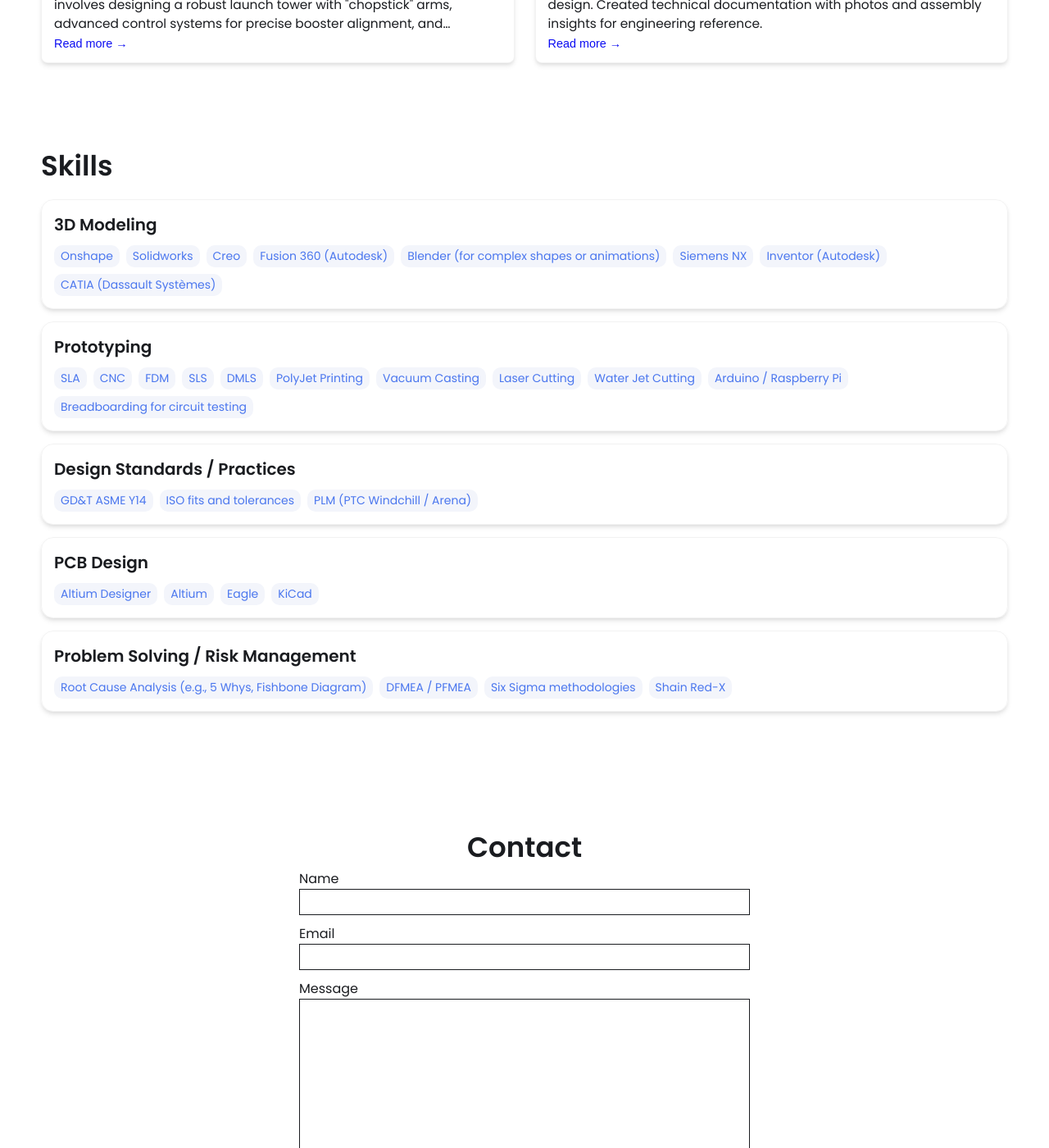
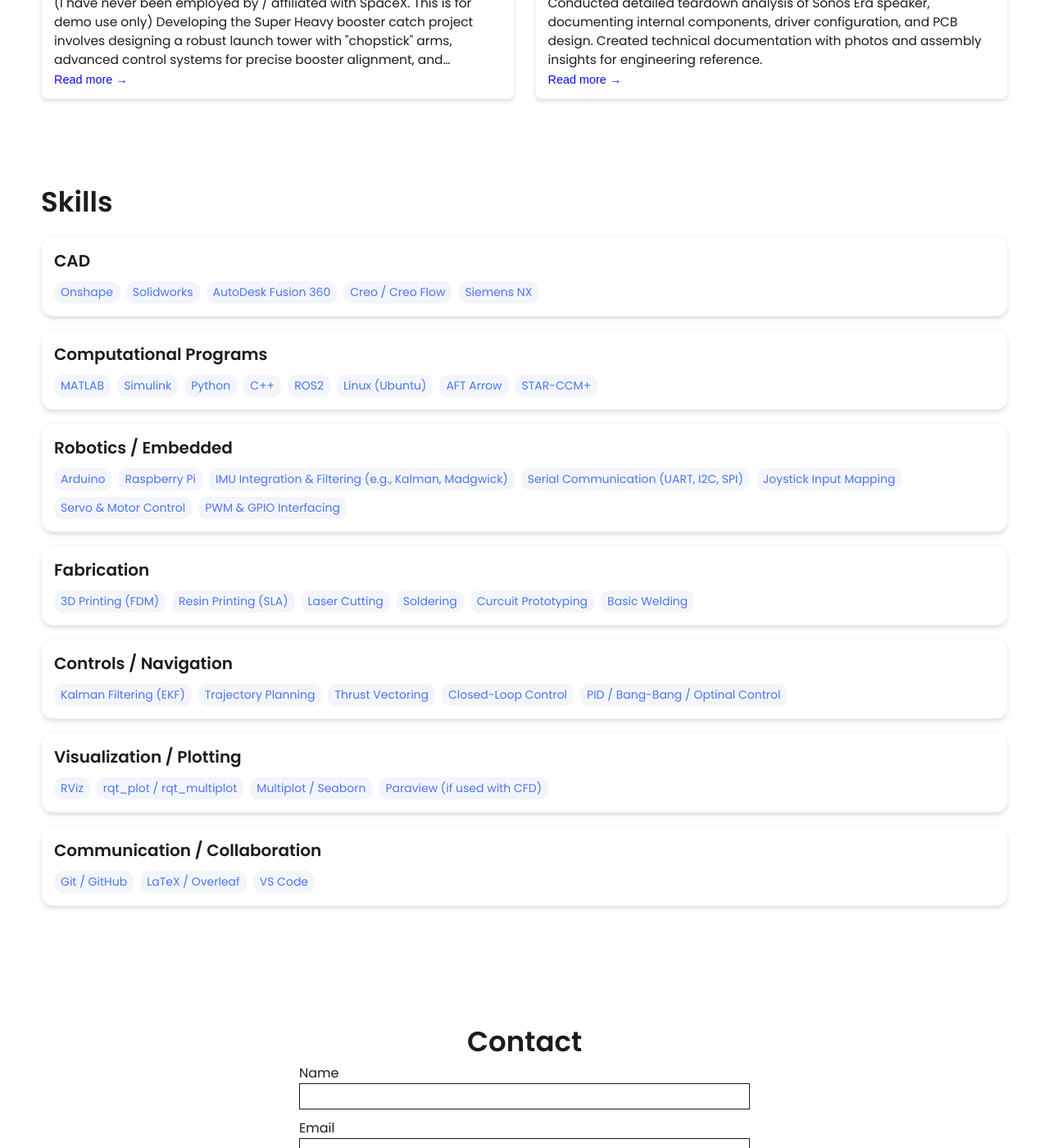
Before and after one commit to munir-zarea/munir-zarea.github.io, a Jekyll site: the page built from index.html, in a window 1280 px wide and 1400 px high, scrolled down 1449 px. Shown: the whole window at 82% size. Built offline with Jekyll 4.4.1, drawn with Linux system fonts in a browser that asks for light colours; some of the changed text lies outside the part shown.

Commit message:
Update _config.yml

```diff
--- a/_config.yml
+++ b/_config.yml
@@ -7,17 +7,25 @@
 
 # Main Page Setup
 
-title: John Doe's Portfolio # This is what shows up in the tab of the browser
+title: Munir Zarea's Portfolio # This is what shows up in the tab of the browser
 
 
 
 # Hero Section
-name: John Doe
-headline: headline message
+name: Munir Zarea
+headline: Hello!
 description: >- # dont remove this line. this will ignore all new lines until the next section
-  Write an awesome intro and discuss your highlights and qualification. You can edit this
-  line in _config.yml. It will appear in your document head meta (for
-  Google search results) and in your feed.xml site description.
+  I graduated from Oregon State University in 2022 with a B.S. in Mechanical Engineering.
+  While at OSU, I was involved in marine energy innovation clubs such as the Marine Renewable
+  Energy Club (MREC) and participated in the Marine Energy Collegiate Competition (MECC).
+  I also worked on a senior design project analyzing shark hydrodynamics to improve satellite
+  telemetry tag designs. These experiences formed the foundation for my passion in marine
+  engineering and inspired me to pursue graduate research focused on marine robotics.
+  I'm currently pursuing a Master's of Science in Mechanical Engineering at The University of
+  Hawaii at Manoa where I pursue my passion for biomimetic underwater vehicle design in the
+  Soft Robotics and Intelligent Machines Laboratory (SAIL).
+  In my free time, I enjoy hiking, surfing, mountain biking, camping, board games, and
+  exploring new cities.
 
 # Place your profile image in /assets/images/profile-image/folder and edit the file name
 profile_image: ./assets/images/profile-image/avatar.jpeg
@@ -25,14 +33,14 @@
 
 # Link your resume
 # You can place your resume in assets/resume/{resume file.pdf} or add external link such as pdf saved in google drive
-resume-url: https://drive.google.com/file/d/13Z3duVzh-gguPU5r03oJVEE6rV9rd3DS/view?usp=sharing
+resume-url: https://docs.google.com/document/d/1PGKb0bOlUOzG8BIjWlieNmzuY4irOLmH/edit?usp=sharing&ouid=112875832598851628434&rtpof=true&sd=true
 
 
 # Set up external links - this will show up as small icons next to your name.
 
 external-links:    # input only your own url slug. The icons with missing entries will not appear.
-  linkedin: test    # https://www.linkedin.com/in/{your url slug}
-  github: leea12    # https://github.com/{your url slug}
+  linkedin: munir-zarea-722585159    # https://www.linkedin.com/in/{your url slug}
+  github: munir-zarea    # https://github.com/{your url slug}
   stackoverflow: test      # https://stackoverflow.com/users/{your url slug}
   medium:            # https://medium.com/@{your url slug}
   x-twitter:   # https://x.com/{your url slug}
@@ -45,46 +53,64 @@
 
 # Skills Section - Add the list of your Skills by categories/tools. The indentation for each level needs to be precise.
 skills:
-  - category: 3D Modeling
+  - category: CAD
     tools:
     - Onshape
     - Solidworks
-    - Creo
-    - Fusion 360 (Autodesk)
-    - Blender (for complex shapes or animations)
+    - AutoDesk Fusion 360
+    - Creo / Creo Flow
     - Siemens NX
-    - Inventor (Autodesk)
-    - CATIA (Dassault Systèmes)
-  - category: Prototyping
+
+  - category: Computational Programs
     tools:
-    - SLA
-    - CNC
-    - FDM
-    - SLS
-    - DMLS
-    - PolyJet Printing
-    - Vacuum Casting
+    - MATLAB
+    - Simulink
+    - Python
+    - C++
+    - ROS2
+    - Linux (Ubuntu)
+    - AFT Arrow
+    - STAR-CCM+
+
+  - category: Robotics / Embedded
+    tools:
+    - Arduino
+    - Raspberry Pi
+    - IMU Integration & Filtering (e.g., Kalman, Madgwick)
+    - Serial Communication (UART, I2C, SPI)
+    - Joystick Input Mapping
+    - Servo & Motor Control
+    - PWM & GPIO Interfacing
+
+  - category: Fabrication
+    tools:
+    - 3D Printing (FDM)
+    - Resin Printing (SLA)
     - Laser Cutting
-    - Water Jet Cutting
-    - Arduino / Raspberry Pi
-    - Breadboarding for circuit testing
-  - category: Design Standards / Practices
+    - Soldering
+    - Curcuit Prototyping
+    - Basic Welding
+
+  - category: Controls / Navigation
     tools:
-    - GD&T ASME Y14
-    - ISO fits and tolerances
-    - PLM (PTC Windchill / Arena)
-  - category: PCB Design
+    - Kalman Filtering (EKF)
+    - Trajectory Planning
+    - Thrust Vectoring
+    - Closed-Loop Control
+    - PID / Bang-Bang / Optinal Control
+
+  - category: Visualization / Plotting
     tools:
-    - Altium Designer
-    - Altium
-    - Eagle
-    - KiCad
-  - category: Problem Solving / Risk Management
+    - RViz
+    - rqt_plot / rqt_multiplot
+    - Multiplot / Seaborn
+    - Paraview (if used with CFD)
+
+  - category: Communication / Collaboration
     tools:
-    - Root Cause Analysis (e.g., 5 Whys, Fishbone Diagram)
-    - DFMEA / PFMEA
-    - Six Sigma methodologies
-    - Shain Red-X
+    - Git / GitHub
+    - LaTeX / Overleaf
+    - VS Code
 
 
 # Contact Form Setup. Setup an account and copy over the key. When someone fills out the form, it will be received in your email.
```
